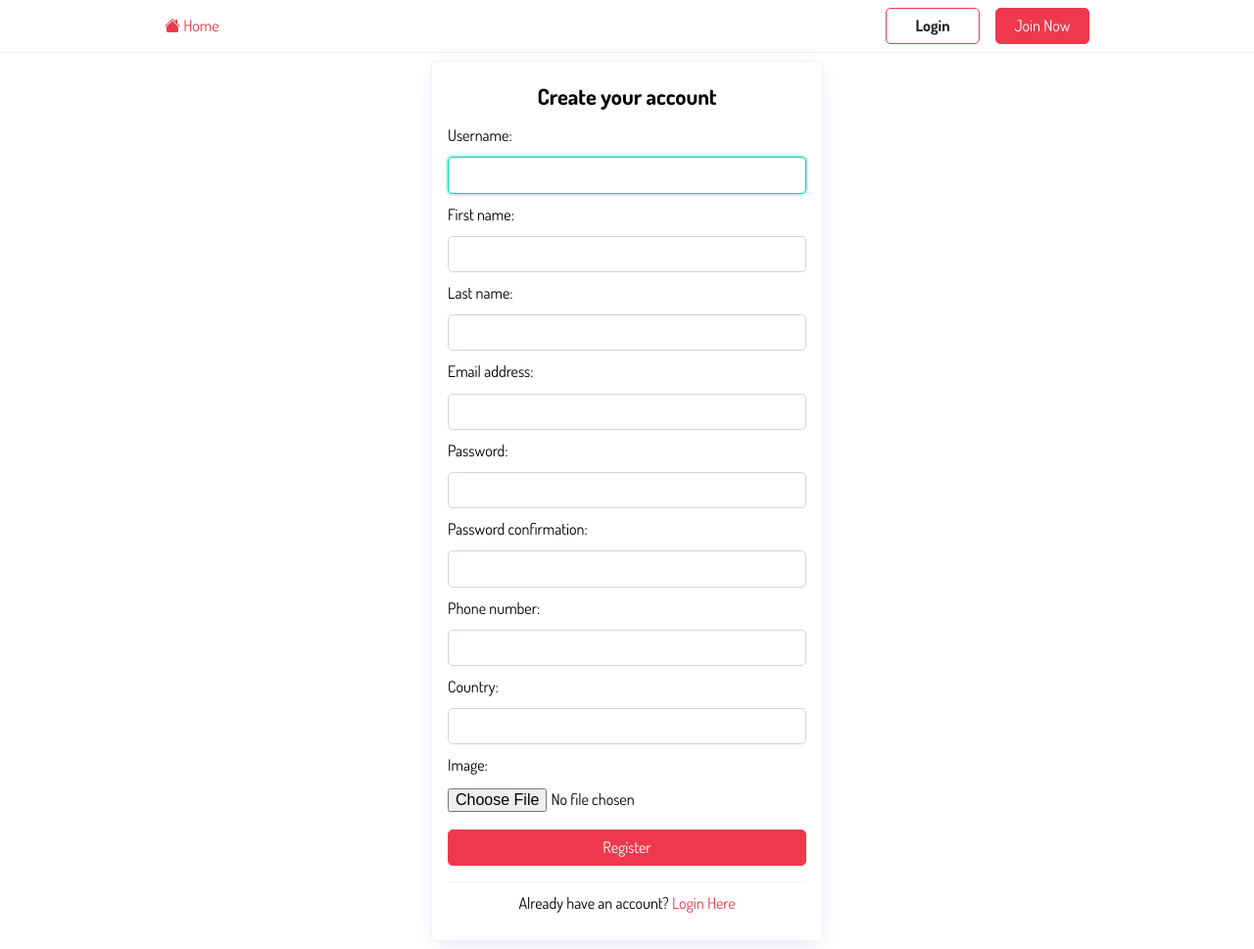
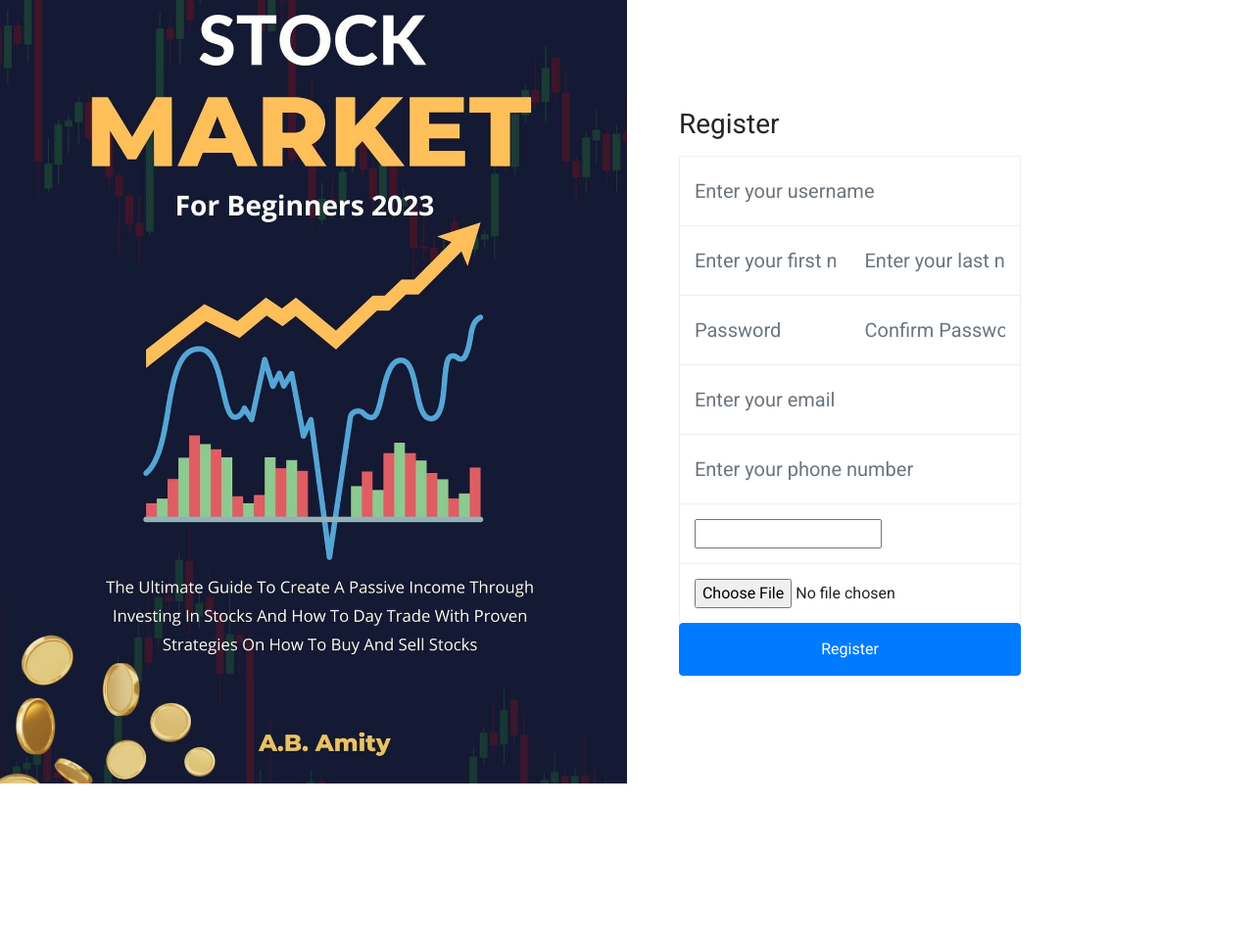
Before and after one commit to idosinger98/SmartInvest, a Django app: page /register/ in a window 1280 px wide. Shown: the whole page at 98% size. After the commit the page ends 800 px from the top, so only its background shows below. Run offline with Django 4.2, Linux system fonts and the light colour scheme; some libraries are stand-ins or nearby versions.

Commit message:
changed register page design
change  users/templates/users/register.html

```diff
--- a/users/templates/users/register.html
+++ b/users/templates/users/register.html
@@ -1,27 +1,110 @@
-{%extends 'base.html'%}
+{% load static %}
 
-{%block content%}
-	<div class="center">
-	  <form method="post" novaldiate class="card" enctype="multipart/form-data">
-	  	{% csrf_token %}
-	    <h2 class="text-center">Create your account</h2>
-		{% for field in user_form %}
-	    		{{ field.label_tag }}
-	        	{{ field }}
-	        	{% if field.errors %}
-	        		<small class="error">{{ field.errors|striptags  }}</small>
-	        	{% endif %}
-		{% endfor %}
-        {% for field in profile_form %}
-	    		{{ field.label_tag }}
-	        	{{ field }}
-	        	{% if field.errors %}
-	        		<small class="error">{{ field.errors|striptags  }}</small>
-	        	{% endif %}
-		{% endfor %}
-		<input type="submit" value="Register" class="btn btn-primary full-width">
-		<hr>
-		<p class="text-center">Already have an account? <a href="{% url 'login'%}">Login Here</a></p>
-		</form>
-	</div>
-{%endblock content%}
+<!doctype html>
+<html lang="en">
+<head>
+    <!-- Required meta tags -->
+    <meta charset="utf-8">
+    <meta name="viewport" content="width=device-width, initial-scale=1, shrink-to-fit=no">
+    <link href="https://fonts.googleapis.com/css?family=Roboto:300,400&display=swap" rel="stylesheet">
+
+    <link rel="stylesheet" href="{% static 'login/fonts/icomoon/style.css' %}">
+    <link rel="stylesheet" href="{% static 'login/css/owl.carousel.min.css' %}">
+    <!-- Bootstrap CSS -->
+    <link rel="stylesheet" href="{% static 'login/css/bootstrap.min.css' %}">
+    <!-- Style -->
+    <link rel="stylesheet" href="{% static 'login/css/style.css' %}">
+    <title>Login</title>
+</head>
+<body>
+
+<div class="d-lg-flex half">
+    <div class="bg order-2 order-md-1" style="background-image: url({% static 'login/images/stock.jpg' %});"></div>
+    <div class="contents order-2 order-md-1">
+
+        <div class="container" style="padding-right: 200px;">
+            <div class="row align-items-center justify-content-center">
+                <div class="col-md-10">
+                    <div class="mb-3">
+                        <h3>Register</h3>
+                    </div>
+                    <form method="post" action="{% url 'register' %}">
+                        {% csrf_token %}
+                        <div class="form-group">
+                            <input type="text" class="form-control form-control-sm" id="username" name="username"
+                                   placeholder="Enter your username">
+                            {% if user_form.username.errors %}
+                                <small class="error text-danger">{{ user_form.username.errors|striptags }}</small>
+                            {% endif %}
+                        </div>
+                        <div class="form-group">
+                            <div class="row">
+                                <div class="col">
+                                    <input type="text" class="form-control form-control-sm" id="first_name"
+                                           name="first_name" placeholder="Enter your first name">
+                                    {% if user_form.first_name.errors %}
+                                        <small class="error text-danger">{{ user_form.first_name.errors|striptags }}</small>
+                                    {% endif %}
+                                </div>
+                                <div class="col">
+                                    <input type="text" class="form-control form-control-sm" id="last_name"
+                                           name="last_name" placeholder="Enter your last name">
+                                    {% if user_form.last_name.errors %}
+                                        <small class="error text-danger">{{ user_form.last_name.errors|striptags }}</small>
+                                    {% endif %}
+                                </div>
+                            </div>
+                        </div>
+                        <div class="form-group">
+                            <div class="row">
+                                <div class="col">
+                                    <input type="password" class="form-control form-control-sm" id="password1"
+                                           name="password1" placeholder="Password">
+                                    {% if user_form.password1.errors %}
+                                        <small class="error text-danger">{{ user_form.password1.errors|striptags }}</small>
+                                    {% endif %}
+                                </div>
+                                <div class="col">
+                                    <input type="password" class="form-control form-control-sm" id="password2"
+                                           name="password2" placeholder="Confirm Password">
+                                    {% if user_form.password2.errors %}
+                                        <small class="error text-danger">{{ user_form.password2.errors|striptags }}</small>
+                                    {% endif %}
+                                </div>
+                            </div>
+                        </div>
+                        <div class="form-group">
+                            <input type="email" class="form-control form-control-sm" id="email" name="email"
+                                   placeholder="Enter your email">
+                            {% if user_form.email.errors %}
+                                <small class="error text-danger">{{ user_form.email.errors|striptags }}</small>
+                            {% endif %}
+                        </div>
+                        <div class="form-group">
+                            <input type="text" class="form-control form-control-sm" id="phone_number"
+                                   name="phone_number" placeholder="Enter your phone number">
+                            {% if profile_form.phone_number.errors %}
+                                <small class="error text-danger">{{ profile_form.phone_number.errors|striptags }}</small>
+                            {% endif %}
+                        </div>
+                        <div class="form-group">
+                            {{ profile_form.country }}
+                            {% if profile_form.country.errors %}
+                                <small class="error text-danger">{{ profile_form.country.errors|striptags }}</small>
+                            {% endif %}
+                        </div>
+                        <div class="form-group">
+                            {{ profile_form.image }}
+                            {% if profile_form.image.errors %}
+                                <small class="error text-danger">{{ profile_form.image.errors|striptags }}</small>
+                            {% endif %}
+                        </div>
+                        <button type="submit" class="btn btn-block btn-primary">Register</button>
+                    </form>
+                </div>
+            </div>
+        </div>
+    </div>
+</div>
+</body>
+</html>
```
